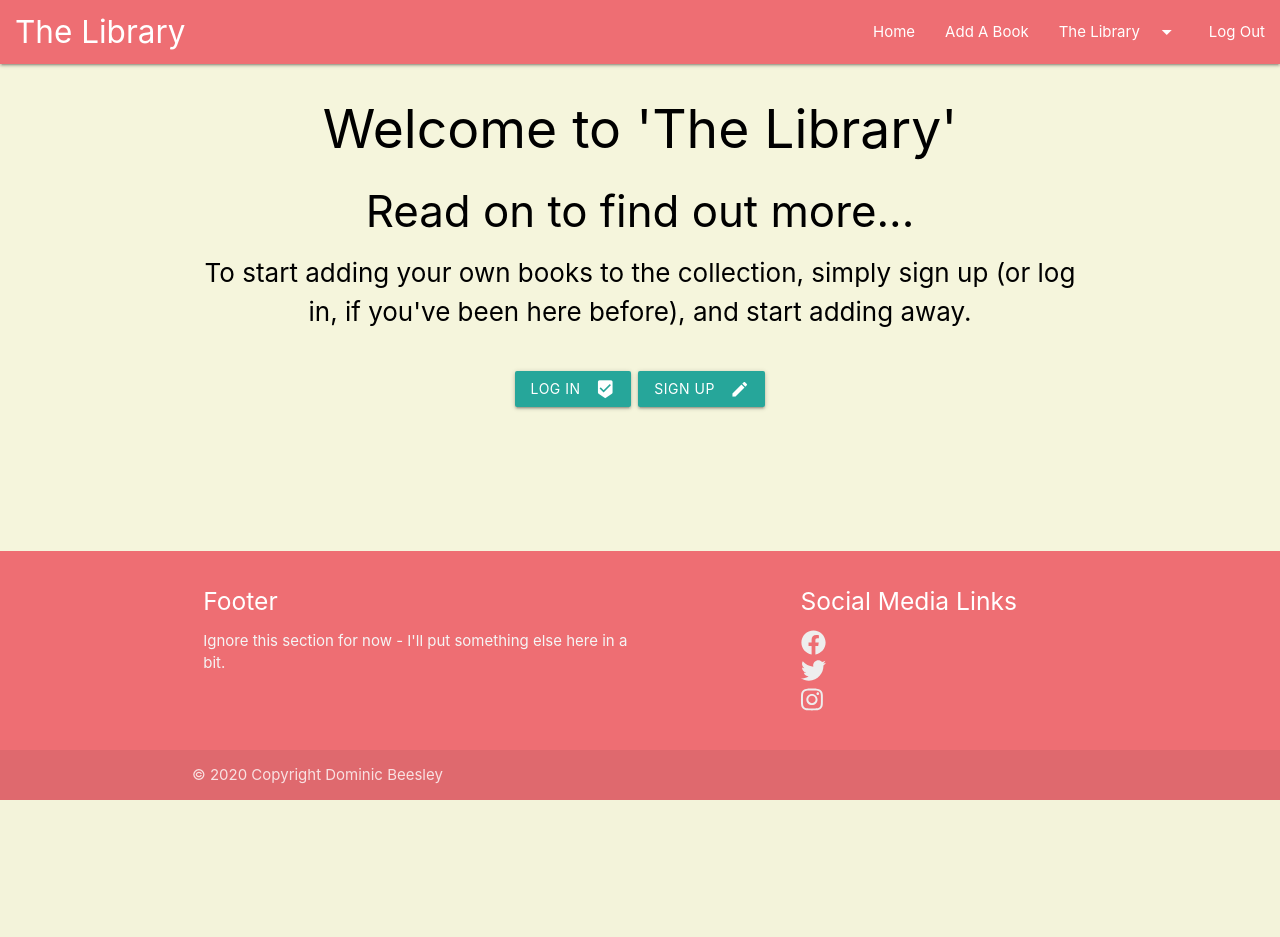
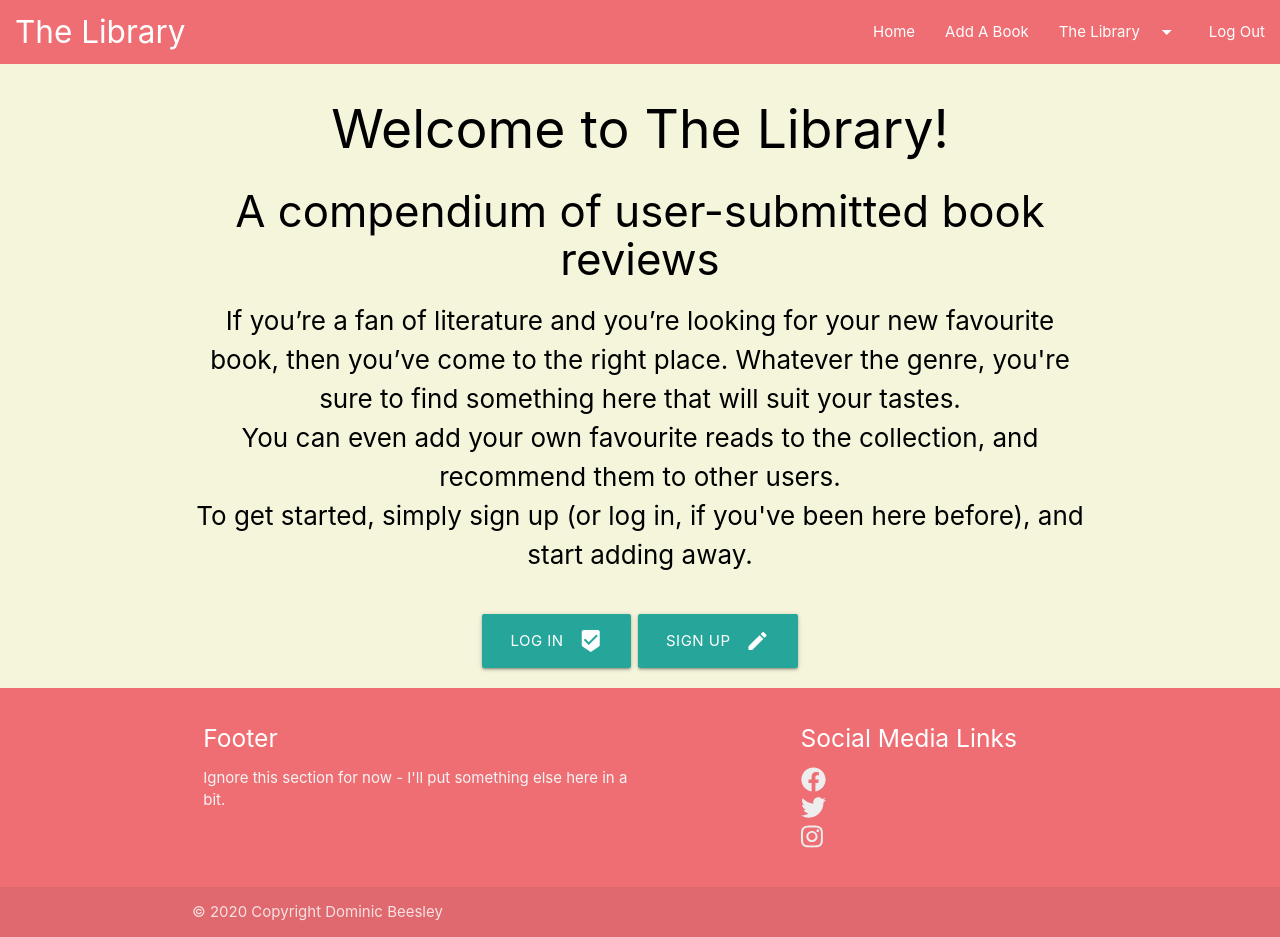
Before and after one commit to dombeesley/datacentricmilestone, a Flask app: page / in a window 1280 px wide. Before the commit the page ends 800 px from the top, so only its background shows below. Run offline with Flask 2, Linux system fonts and the light colour scheme; some libraries are stand-ins or nearby versions.

Commit message:
change styling

```diff
--- a/static/css/style.css
+++ b/static/css/style.css
@@ -1,6 +1,5 @@
 /* Base HTML */
 body {
-    background-color: beige;
     color: black;
     display: flex;
     min-height: 100vh;
@@ -8,8 +7,16 @@ body {
 }
 
 main {
+    background-color: beige;
     flex: 1 0 auto;
+    overflow: hidden;
   }
+
+.maincontent{
+    width:100%;
+    height:100%;
+    z-index: 1;
+}
 
 .site_title {
     margin-left:15px;
--- a/templates/home.html
+++ b/templates/home.html
@@ -4,14 +4,20 @@
 
 <div class="librarycontainer">
     <div class="librarytext">
-        <h2> Welcome to 'The Library'</h2>
-        <h3>Read on to find out more...</h3>
+        <h2> Welcome to The Library!</h2>
+        <h3>A compendium of user-submitted book reviews</h3>
         <div>
-            To start adding your own books to the collection, simply sign up (or log in, if you've been here before), and start adding away.
+            If you’re a fan of literature and you’re looking for your new favourite book, then you’ve come to the right place. Whatever the genre, you're sure to find something here that will suit your tastes.
+        </div>
+        <div>
+            You can even add your own favourite reads to the collection, and recommend them to other users.
+        </div>
+        <div>
+            To get started, simply sign up (or log in, if you've been here before), and start adding away.
         </div>
         <div class="row">
-            <a class="waves-effect waves-light btn homebutton" href="{{url_for('loginpage')}}"><i class="material-icons right">beenhere</i>Log In</a>
-            <a class="waves-effect waves-light btn homebutton" href="{{url_for('register')}}"><i class="material-icons right">create</i>Sign Up</a>
+            <a class="waves-effect waves-light btn-large homebutton" href="{{url_for('loginpage')}}"><i class="material-icons right">beenhere</i>Log In</a>
+            <a class="waves-effect waves-light btn-large homebutton" href="{{url_for('register')}}"><i class="material-icons right">create</i>Sign Up</a>
         </div>
     </div>
 </div>
```
Also changed, not shown: templates/base.html (+3 -6 lines).
